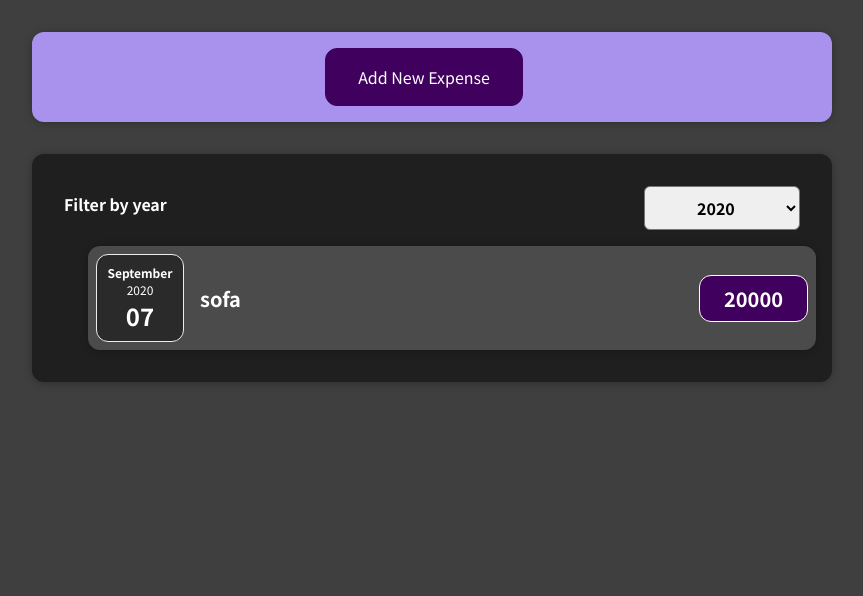
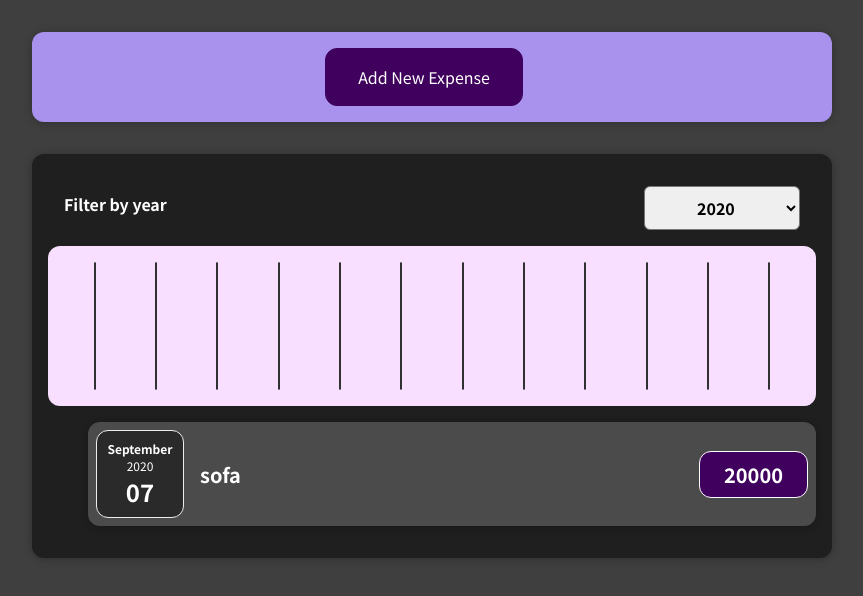
Before and after one commit to 4444yashaswi/react-complete-guide, a React (Create React App) app in the folder expense-record/: page / in a window 1280 px wide. Shown: the top 596 px of the page, without its empty margins (208-1071 px from the left). Built offline with nearby package versions, Linux system fonts and the light colour scheme.

Commit message:
Completed Except ChartBars

```diff
--- /dev/null
+++ b/expense-record/src/components/Chart/Chart.css
@@ -0,0 +1,9 @@
+.chart{
+	padding: 1rem;
+	border-radius: 12px;
+	background-color: #f8dfff;
+	text-align: center;
+	display: flex;
+	justify-content: space-around;
+	height: 10rem;
+}
--- /dev/null
+++ b/expense-record/src/components/Chart/Chart.js
@@ -0,0 +1,19 @@
+import './Chart.css';
+import ChartBar from './ChartBar';
+
+const Chart = props => {
+	const dataPointValues = props.dataPoints.map(dataPoint => dataPoint.value);
+	const totalMaximum = Math.max(...dataPointValues);
+	return <div className = 'chart'>
+		{props.dataPoints.map(dataPoint =>
+			<ChartBar
+			key = {dataPoint.lable}
+			value = {dataPoint.value}
+			maxValue = {totalMaximum}
+			lable = {dataPoint.lable}
+			/>
+		)}
+	</div>
+};
+
+export default Chart;
--- /dev/null
+++ b/expense-record/src/components/Chart/ChartBar.css
@@ -0,0 +1,30 @@
+.chart-bar {
+  height: 100%;
+  display: flex;
+  flex-direction: column;
+  align-items: center;
+}
+
+.chart-bar__inner {
+  height: 100%;
+  width: 100%;
+  border: 1px solid #313131;
+  border-radius: 12px;
+  background-color: #c3b4f3;
+  overflow: hidden;
+  display: flex;
+  flex-direction: column;
+  justify-content: flex-end;
+}
+
+.chart-bar__fill {
+  background-color: #4826b9;
+  width: 100%;
+  transition: all 0.3s ease-out;
+}
+
+.chart-bar__label {
+  font-weight: bold;
+  font-size: 0.5rem;
+  text-align: center;
+}
--- /dev/null
+++ b/expense-record/src/components/Chart/ChartBar.js
@@ -0,0 +1,20 @@
+import './ChartBar.css';
+
+const ChartBar = props => {
+	let barFillHeight = '0%';
+
+	if(props.maxValue > 0){
+		barFillHeight = Math.round((props.value / props.max) * 100) + '%';
+	}
+
+	return <div className = 'chart-bar'>
+		<div className = 'chart-bar__inner'>
+			<div
+			 className = 'chart-bar__fill'
+			 style = {{height : barFillHeight}}></div>
+		</div>
+		<div className = 'chart-bar__label'></div>
+	</div>
+};
+
+export default ChartBar;
--- a/expense-record/src/components/Expenses/Expenses.js
+++ b/expense-record/src/components/Expenses/Expenses.js
@@ -3,6 +3,7 @@
 import Card from '../UI/Card';
 import ExpensesFilter from './ExpensesFilter';
 import ExpensesList from './ExpensesList';
+import ExpensesChart from './ExpensesChart';
 import './Expenses.css';
 
 function Expenses(props) {
@@ -23,7 +24,7 @@
         	 selected={filteredYear}
         	 onChangeFilter={filterChangeHandler}
         	/>
-
+        	<ExpensesChart expenses = {filteredExpenses}/>
         	<ExpensesList items = {filteredExpenses} />
 
 		</Card>
--- /dev/null
+++ b/expense-record/src/components/Expenses/ExpensesChart.js
@@ -0,0 +1,27 @@
+import Chart from '../Chart/Chart';
+
+const ExpensesChart = props => {
+	const chartDataPoints = [
+		{lable: 'Jan', value: 0},
+		{lable: 'Feb', value: 0},
+		{lable: 'Mar', value: 0},
+		{lable: 'Apr', value: 0},
+		{lable: 'May', value: 0},
+		{lable: 'Jun', value: 0},
+		{lable: 'Jul', value: 0},
+		{lable: 'Aug', value: 0},
+		{lable: 'Sep', value: 0},
+		{lable: 'Oct', value: 0},
+		{lable: 'Nov', value: 0},
+		{lable: 'Dec', value: 0},
+	];
+
+	for(const expense of props.expenses){
+		const expenseMonth = expense.date.getMonth();
+		chartDataPoints [expenseMonth].value += expense.amount;
+	}
+
+	return <Chart dataPoints = {chartDataPoints}/>
+};
+
+export default ExpensesChart;
```
